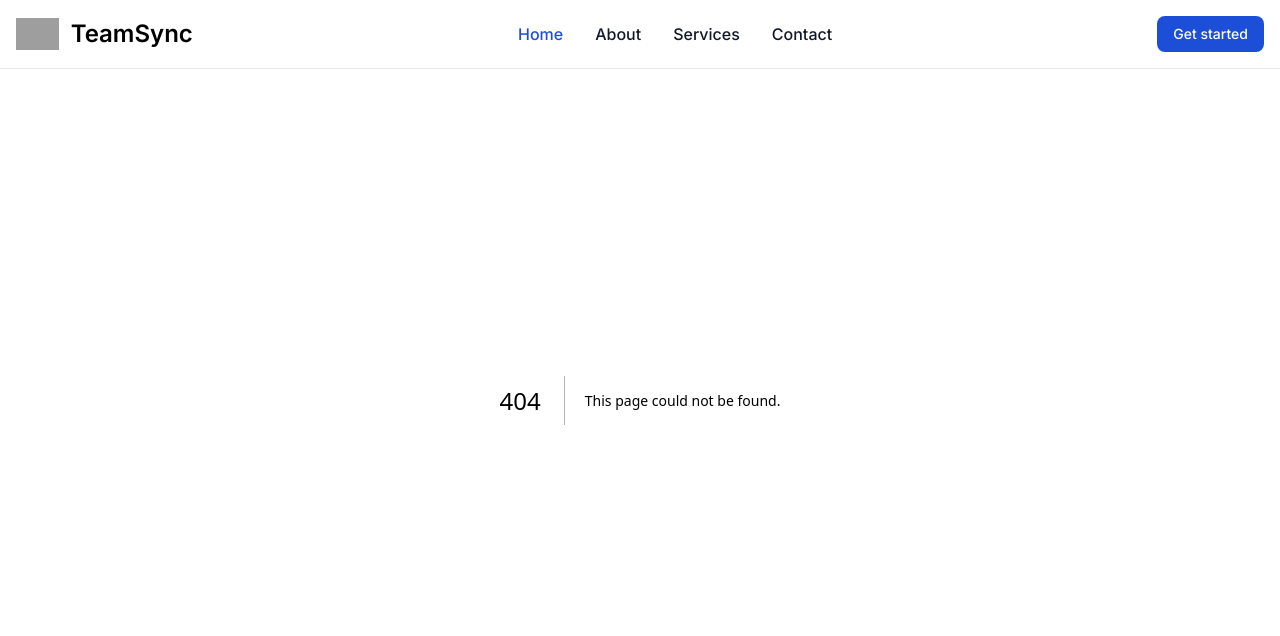
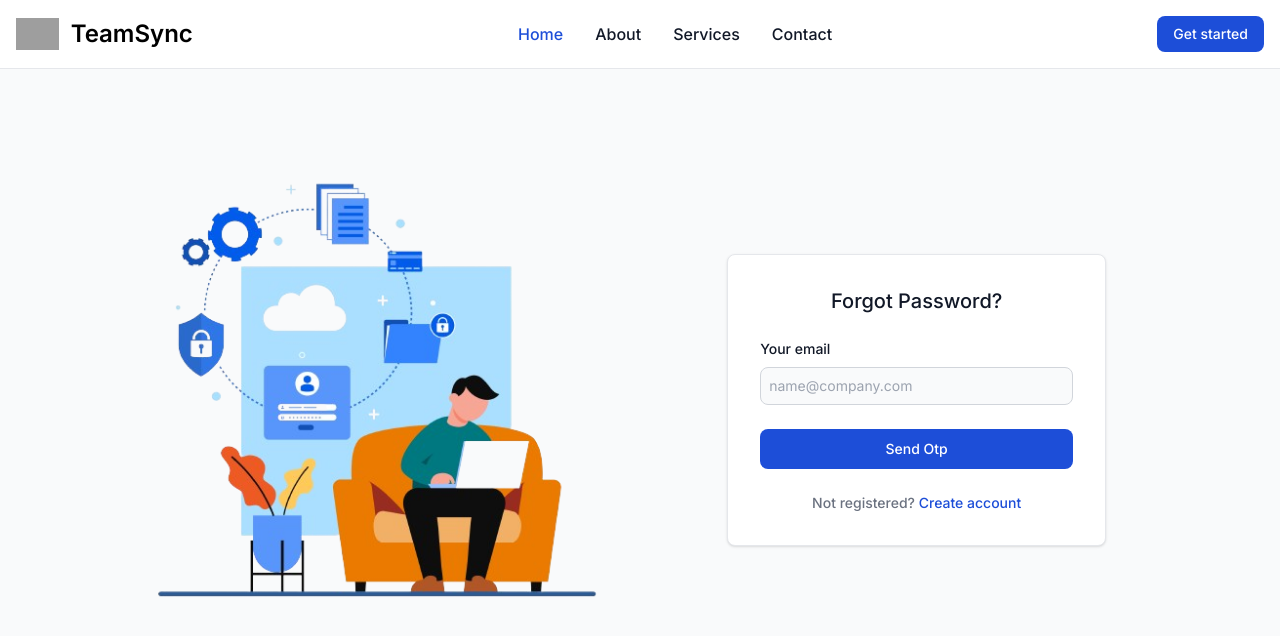
Before and after one commit to jitheshm/TeamSync, a Next.js app in the folder frontend/: page /forgot-password in a window 1280 px wide. Before the commit this address had no page. Shown: the top 636 px of the page. Built offline with nearby package versions, Linux system fonts and the light colour scheme; grey boxes are pictures that could not be loaded.

Commit message:
forgot password, otp and new password pages added

```diff
--- /dev/null
+++ b/frontend/src/app/forgot-password/page.tsx
@@ -0,0 +1,21 @@
+"use client"
+
+import React, { useState } from 'react';
+import ForgotPassword from '@/components/Login/ForgotPassword';
+import Otp from '@/components/Login/Otp';
+import LoginLanding from '@/components/Login/landing';
+import NewPassword from '@/components/Login/NewPassword';
+
+
+const Page: React.FC = () => {
+    const [otpVisible, setOtpVisible] = useState(false);
+    const [passwordPage, setPasswordPage] = useState(false)
+
+    return (
+        <LoginLanding>
+            {otpVisible ? <Otp /> : passwordPage ? <NewPassword /> : <ForgotPassword />}
+        </LoginLanding>
+    );
+};
+
+export default Page;
--- /dev/null
+++ b/frontend/src/components/Login/ForgotPassword.tsx
@@ -0,0 +1,21 @@
+import React from 'react'
+
+function ForgotPassword() {
+    return (
+        <div className="w-3/4  p-4 bg-white border border-gray-200 rounded-lg shadow sm:p-6 md:p-8">
+            <form className="space-y-6" action="#">
+                <h5 className="text-xl font-medium text-gray-900 dark:text-dark text-center">Forgot Password?</h5>
+                <div>
+                    <label htmlFor="email" className="block mb-2 text-sm font-medium text-gray-900 dark:text-dark">Your email</label>
+                    <input type="email" name="email" id="email" className="bg-gray-50 border border-gray-300 text-gray-900 text-sm rounded-lg focus:ring-blue-500 focus:border-blue-500 block w-full p-2 dark:border-gray-500 dark:placeholder-gray-400 dark:text-dark" placeholder="name@company.com" required />
+                </div>
+                <button type="submit" className="w-full text-white bg-blue-700 hover:bg-blue-800 focus:ring-4 focus:outline-none focus:ring-blue-300 font-medium rounded-lg text-sm px-5 py-2.5 text-center dark:bg-blue-600 dark:hover:bg-blue-700 dark:focus:ring-blue-800">Send Otp</button>
+                <div className="text-sm font-medium text-gray-500 dark:text-dark-300 text-center" >
+                    Not registered? <a href="#" className="text-blue-700 hover:underline dark:text-blue-500">Create account</a>
+                </div>
+            </form>
+        </div>
+    )
+}
+
+export default ForgotPassword
--- /dev/null
+++ b/frontend/src/components/Login/NewPassword.tsx
@@ -0,0 +1,26 @@
+import React from 'react'
+
+function NewPassword() {
+  return (
+    <div className="w-3/4  p-4 bg-white border border-gray-200 rounded-lg shadow sm:p-6 md:p-8">
+    <form className="space-y-6" action="#">
+        <h5 className="text-xl font-medium text-gray-900 dark:text-dark text-center">Create new password</h5>
+
+        <div>
+            <label htmlFor="password" className="block mb-2 text-sm font-medium text-gray-900 dark:text-dark">New Password</label>
+            <input type="password" name="password" id="password" placeholder="••••••••" className="bg-gray-50 border border-gray-300 text-gray-900 text-sm rounded-lg focus:ring-blue-500 focus:border-blue-500 block w-full p-2.5 dark:border-gray-500 dark:placeholder-gray-400 dark:text-dark" required />
+        </div>
+
+        <div>
+            <label htmlFor="password" className="block mb-2 text-sm font-medium text-gray-900 dark:text-dark">Confirm Password</label>
+            <input type="password" name="confirm_password" id="confirm_password" placeholder="••••••••" className="bg-gray-50 border border-gray-300 text-gray-900 text-sm rounded-lg focus:ring-blue-500 focus:border-blue-500 block w-full p-2.5 dark:border-gray-500 dark:placeholder-gray-400 dark:text-dark" required />
+        </div>
+
+        <button type="submit" className="w-full text-white bg-blue-700 hover:bg-blue-800 focus:ring-4 focus:outline-none focus:ring-blue-300 font-medium rounded-lg text-sm px-5 py-2.5 text-center dark:bg-blue-600 dark:hover:bg-blue-700 dark:focus:ring-blue-800">Submit</button>
+
+    </form>
+</div>
+  )
+}
+
+export default NewPassword
--- /dev/null
+++ b/frontend/src/components/Login/Otp.tsx
@@ -0,0 +1,59 @@
+import React from 'react'
+
+function Otp() {
+    return (
+        <div className="relative flex min-h-screen flex-col justify-center overflow-hidden bg-gray-50 py-12">
+            <div className="relative bg-white px-4 pt-10 pb-9 shadow-xl mx-auto w-full max-w-lg rounded-2xl">
+                <div className="mx-auto flex w-full max-w-md flex-col space-y-16">
+                    <div className="flex flex-col items-center justify-center text-center space-y-2">
+                        <div className="font-semibold text-3xl  text-gray-900  dark:text-dark">
+                            <p >Email Verification</p>
+                        </div>
+                        <div className="flex flex-row text-sm font-medium text-gray-400">
+                            <p>We have sent a code to your email</p>
+                        </div>
+                    </div>
+                    <div>
+                        <form method="post">
+                            <div className="flex flex-col space-y-16 ">
+                                <div className="flex flex-row items-center justify-between mx-auto w-full max-w-sm gap-3">
+                                    <div className="w-16 h-16 ">
+                                        <input className="w-full h-full flex flex-col items-center justify-center text-center px-5 outline-none rounded-xl border border-gray-200 text-lg bg-white focus:bg-gray-50 focus:ring-1 ring-blue-700 text-gray-900" type="text" name id maxlength="1" />
+                                    </div>
+                                    <div className="w-16 h-16 ">
+                                        <input className="w-full h-full flex flex-col items-center justify-center text-center px-5 outline-none rounded-xl border border-gray-200 text-lg bg-white focus:bg-gray-50 focus:ring-1 ring-blue-700 text-gray-900" type="text" name id maxlength="1" />
+                                    </div>
+                                    <div className="w-16 h-16 ">
+                                        <input className="w-full h-full flex flex-col items-center justify-center text-center px-5 outline-none rounded-xl border border-gray-200 text-lg bg-white focus:bg-gray-50 focus:ring-1 ring-blue-700 text-gray-900" type="text" name id maxlength="1" />
+                                    </div>
+                                    <div className="w-16 h-16 ">
+                                        <input className="w-full h-full flex flex-col items-center justify-center text-center px-5 outline-none rounded-xl border border-gray-200 text-lg bg-white focus:bg-gray-50 focus:ring-1 ring-blue-700 text-gray-900" type="text" name id maxlength="1" />
+                                    </div>
+                                    <div className="w-16 h-16 ">
+                                        <input className="w-full h-full flex flex-col items-center justify-center text-center px-5 outline-none rounded-xl border border-gray-200 text-lg bg-white focus:bg-gray-50 focus:ring-1 ring-blue-700 text-gray-900" type="text" name id maxlength="1" />
+                                    </div>
+                                    <div className="w-16 h-16 ">
+                                        <input className="w-full h-full flex flex-col items-center justify-center text-center px-5 outline-none rounded-xl border border-gray-200 text-lg bg-white focus:bg-gray-50 focus:ring-1 ring-blue-700 text-gray-900" type="text" name id maxlength="1" />
+                                    </div>
+                                </div>
+                                <div className="flex flex-col space-y-5">
+                                    <div>
+                                        <button className="flex flex-row items-center justify-center text-center w-full border rounded-xl outline-none py-5 bg-blue-700 border-none text-white text-sm shadow-sm">
+                                            Verify Account
+                                        </button>
+                                    </div>
+                                    <div className="flex flex-row items-center justify-center text-center text-sm font-medium space-x-1 text-gray-500">
+                                        <p>Didn't recieve code?</p> <a className="flex flex-row items-center text-blue-600" href="http://" target="_blank" rel="noopener noreferrer">Resend</a>
+                                    </div>
+                                </div>
+                            </div>
+                        </form>
+                    </div>
+                </div>
+            </div>
+        </div>
+
+    )
+}
+
+export default Otp
--- a/frontend/src/components/Login/landing.tsx
+++ b/frontend/src/components/Login/landing.tsx
@@ -6,7 +6,7 @@ interface LandingProps {
 
 function Landing({ children }: LandingProps) {
     return (
-        <div className='grid sm:grid-cols-12 flex items-center justify-center gap-12 bg-[#F9FAFB] h-full'>
+        <div className='grid sm:grid-cols-12 flex items-center justify-center gap-12 bg-[#F9FAFB] h-screen'>
             <div className='col-span-6 md:col-span-5 ms-32 lg:col-span-6 hidden md:block'>
                 <img src="/login.png" alt="Login Illustration" />
             </div>
```
